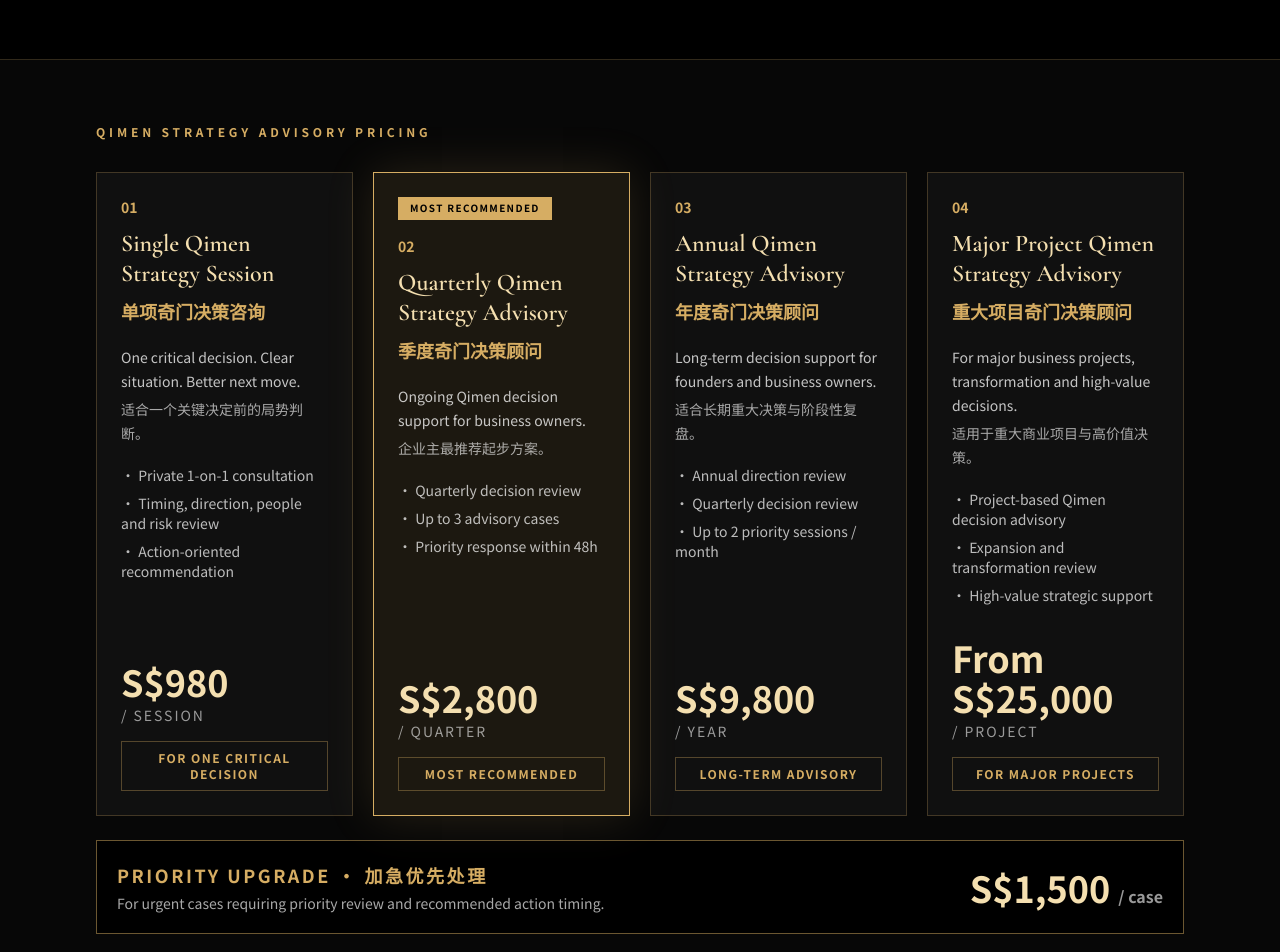
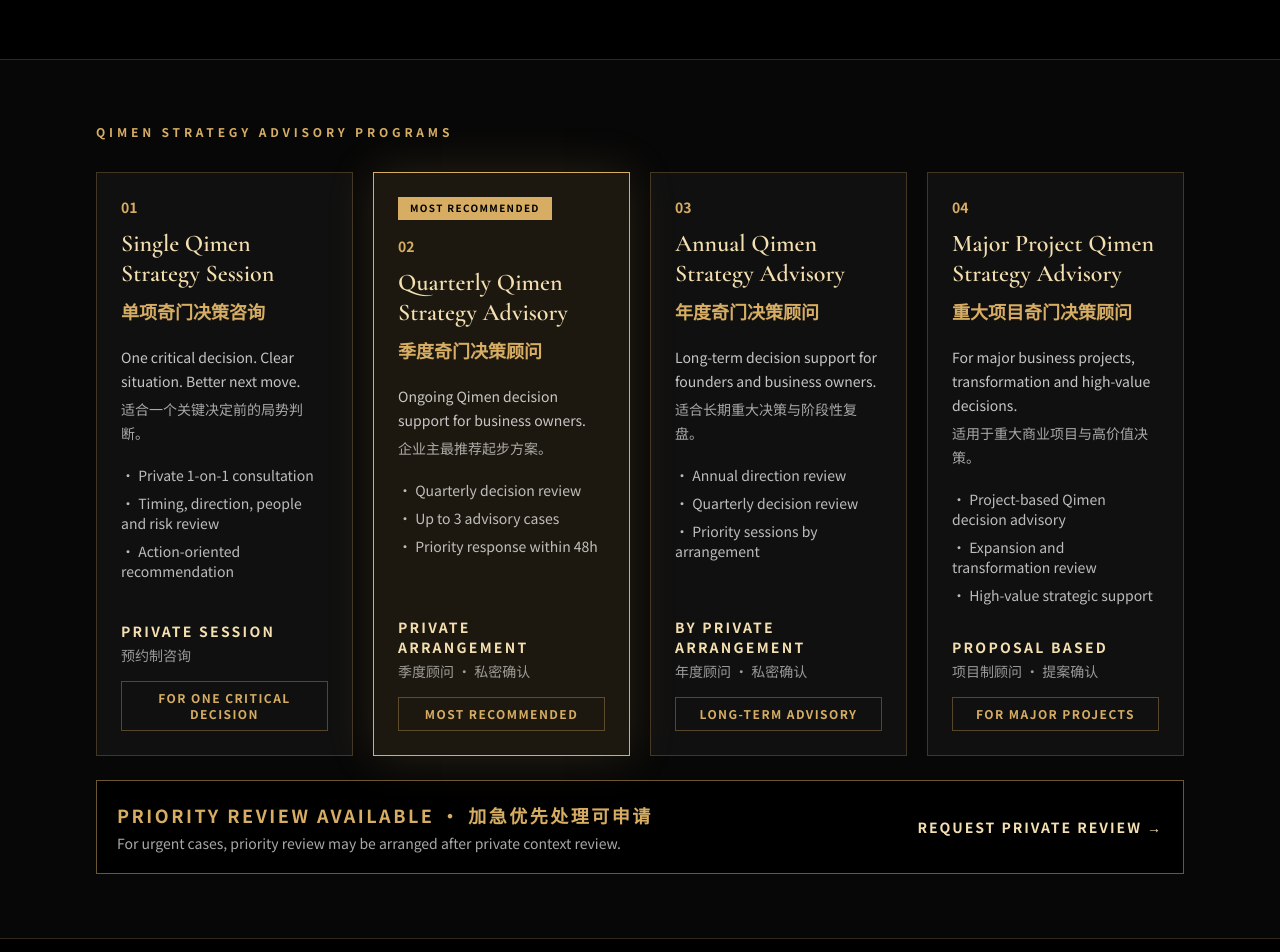
Before and after one commit to BODHIWONG/qmfeng-website, a Next.js app: page /qimen-strategy-business in a window 1280 px wide. Shown: the part 800-1752 px from the top of the page. Built offline with nearby package versions, Linux system fonts and the light colour scheme.

Commit message:
Hide public pricing on Qimen Strategy advisory page

```diff
--- a/app/qimen-strategy-business/page.tsx
+++ b/app/qimen-strategy-business/page.tsx
@@ -18,8 +18,8 @@ const programs = [
     no: "01",
     title: "Single Qimen Strategy Session",
     zh: "单项奇门决策咨询",
-    price: "S$980",
-    unit: "/ session",
+    fee: "Private Session",
+    feeZh: "预约制咨询",
     body: "One critical decision. Clear situation. Better next move.",
     bodyZh: "适合一个关键决定前的局势判断。",
     points: ["Private 1-on-1 consultation", "Timing, direction, people and risk review", "Action-oriented recommendation"],
@@ -29,8 +29,8 @@ const programs = [
     no: "02",
     title: "Quarterly Qimen Strategy Advisory",
     zh: "季度奇门决策顾问",
-    price: "S$2,800",
-    unit: "/ quarter",
+    fee: "Private Arrangement",
+    feeZh: "季度顾问 · 私密确认",
     body: "Ongoing Qimen decision support for business owners.",
     bodyZh: "企业主最推荐起步方案。",
     points: ["Quarterly decision review", "Up to 3 advisory cases", "Priority response within 48h"],
@@ -41,19 +41,19 @@ const programs = [
     no: "03",
     title: "Annual Qimen Strategy Advisory",
     zh: "年度奇门决策顾问",
-    price: "S$9,800",
-    unit: "/ year",
+    fee: "By Private Arrangement",
+    feeZh: "年度顾问 · 私密确认",
     body: "Long-term decision support for founders and business owners.",
     bodyZh: "适合长期重大决策与阶段性复盘。",
-    points: ["Annual direction review", "Quarterly decision review", "Up to 2 priority sessions / month"],
+    points: ["Annual direction review", "Quarterly decision review", "Priority sessions by arrangement"],
     tag: "Long-term advisory",
   },
   {
     no: "04",
     title: "Major Project Qimen Strategy Advisory",
     zh: "重大项目奇门决策顾问",
-    price: "From S$25,000",
-    unit: "/ project",
+    fee: "Proposal Based",
+    feeZh: "项目制顾问 · 提案确认",
     body: "For major business projects, transformation and high-value decisions.",
     bodyZh: "适用于重大商业项目与高价值决策。",
     points: ["Project-based Qimen decision advisory", "Expansion and transformation review", "High-value strategic support"],
@@ -90,7 +90,7 @@ export default function QimenStrategyBusinessPage() {
             A private Qimen Strategy advisory approach for business owners and individuals facing critical decisions. Rooted in Qi Men Dun Jia, shaped into practical strategic judgment before action.
           </p>
           <p className="mt-4 max-w-3xl text-base leading-8 text-white/70">
-            启明遁甲以奇门决策咨询为核心，帮助企业主与个人在合作、投资、转型、任用、签约或人生方向选择前，看清时机、方向、人事关系与风险结构。
+            启明遁甲以奇门决策咨询为核心，帮助企业主与个人在合作、投资、转型、任用、签约或人生方向选择前，看清时机、方向、人事关系与风险结构。费用根据咨询范围与问题复杂度私密确认。
           </p>
           <div className="mt-10 flex flex-col gap-4 sm:flex-row">
             <a
@@ -110,7 +110,7 @@ export default function QimenStrategyBusinessPage() {
 
       <section className="border-y border-[#d6ad63]/20 bg-[#070707] px-4 py-16">
         <div className="container mx-auto max-w-6xl">
-          <p className="text-xs font-bold uppercase tracking-[0.32em] text-[#d6ad63]">Qimen Strategy Advisory Pricing</p>
+          <p className="text-xs font-bold uppercase tracking-[0.32em] text-[#d6ad63]">Qimen Strategy Advisory Programs</p>
           <div className="mt-8 grid gap-5 md:grid-cols-2 lg:grid-cols-4">
             {programs.map((program) => (
               <article
@@ -137,8 +137,8 @@ export default function QimenStrategyBusinessPage() {
                   ))}
                 </ul>
                 <div className="mt-auto pt-8">
-                  <p className="text-4xl font-bold text-[#f4dfb0]">{program.price}</p>
-                  <p className="mt-1 text-sm uppercase tracking-[0.14em] text-white/58">{program.unit}</p>
+                  <p className="text-sm font-bold uppercase tracking-[0.16em] text-[#f4dfb0]">{program.fee}</p>
+                  <p className="mt-1 text-sm text-white/58">{program.feeZh}</p>
                   <p className="mt-4 border border-[#d6ad63]/35 px-3 py-2 text-center text-xs font-bold uppercase tracking-[0.12em] text-[#d6ad63]">
                     {program.tag}
                   </p>
@@ -149,10 +149,12 @@ export default function QimenStrategyBusinessPage() {
 
           <div className="mt-6 flex flex-col items-center justify-between gap-4 border border-[#d6ad63]/50 bg-black p-5 md:flex-row">
             <div>
-              <p className="text-lg font-bold uppercase tracking-[0.14em] text-[#d6ad63]">Priority Upgrade · 加急优先处理</p>
-              <p className="mt-1 text-sm text-white/66">For urgent cases requiring priority review and recommended action timing.</p>
+              <p className="text-lg font-bold uppercase tracking-[0.14em] text-[#d6ad63]">Priority Review Available · 加急优先处理可申请</p>
+              <p className="mt-1 text-sm text-white/66">For urgent cases, priority review may be arranged after private context review.</p>
             </div>
-            <p className="text-4xl font-bold text-[#f4dfb0]">S$1,500 <span className="text-base text-white/60">/ case</span></p>
+            <a href={WA_LINK} target="_blank" rel="noopener noreferrer" className="text-sm font-bold uppercase tracking-[0.14em] text-[#f4dfb0] transition hover:text-[#d6ad63]">
+              Request Private Review →
+            </a>
           </div>
         </div>
       </section>
@@ -182,7 +184,7 @@ export default function QimenStrategyBusinessPage() {
 
           <div className="mt-12 border border-[#d6ad63]/25 bg-white/[0.035] p-6 text-sm leading-7 text-white/62">
             <p>
-              Advisory note: Qimen Strategy provides strategic judgment and decision reference. Final decisions and actions remain the client’s responsibility. No guaranteed business, legal, financial or personal outcome is promised.
+              Advisory note: Qimen Strategy provides strategic judgment and decision reference. Final decisions and actions remain the client’s responsibility. Fees are confirmed privately after context review. No guaranteed business, legal, financial or personal outcome is promised.
             </p>
           </div>
         </div>
```
